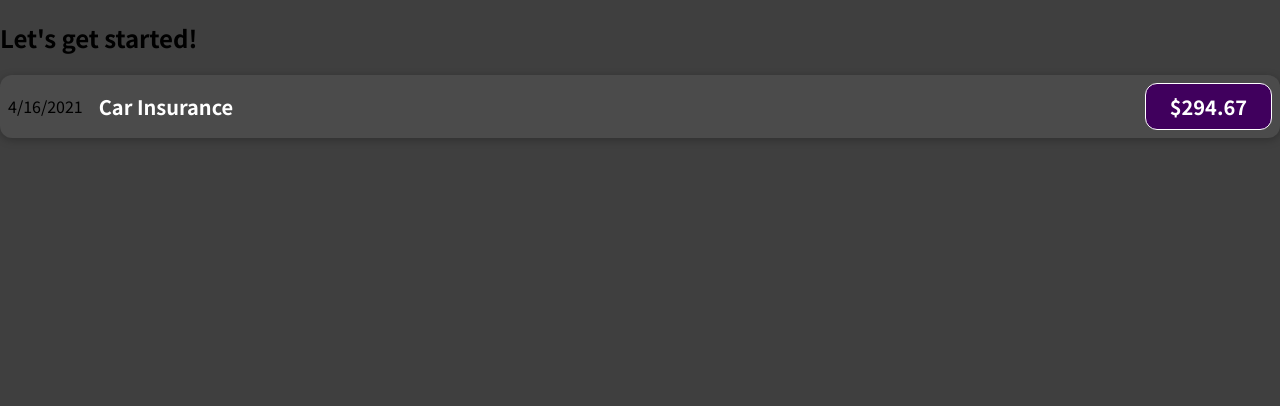
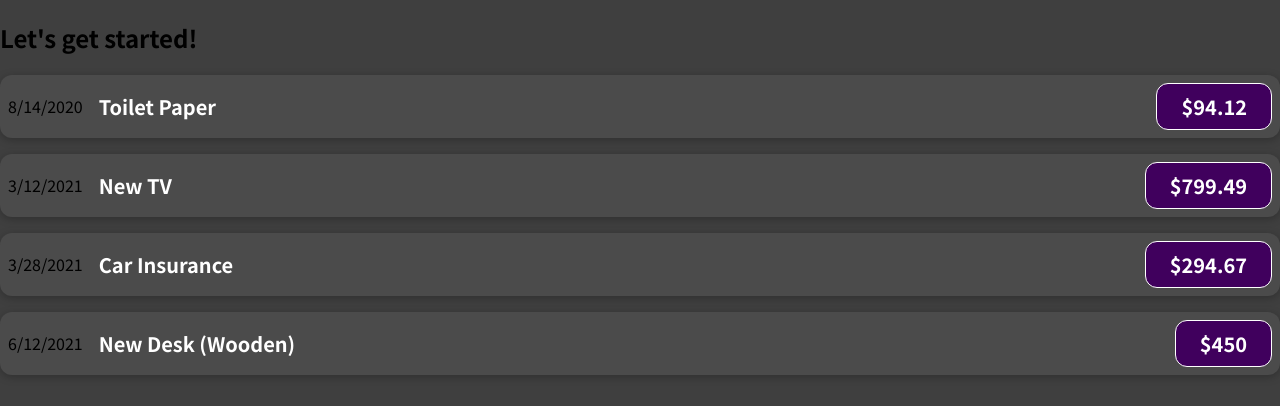
Before and after one commit to elviravaladez/react-repository, a React (Create React App) app: page / in a window 1280 px wide. Shown: the top 406 px of the page. Built offline with nearby package versions, Linux system fonts and the light colour scheme.

Commit message:
update: to pass data via 'props'

```diff
--- a/src/App.js
+++ b/src/App.js
@@ -2,10 +2,55 @@
 import ExpenseItem from "./components/ExpenseItem";
 
 function App(props) {
+    const expenses = [
+        {
+            id: 'e1',
+            title: 'Toilet Paper',
+            amount: 94.12,
+            date: new Date(2020, 7, 14),
+        },
+        {
+            id: 'e2',
+            title: 'New TV',
+            amount: 799.49,
+            date: new Date(2021, 2, 12) },
+        {
+            id: 'e3',
+            title: 'Car Insurance',
+            amount: 294.67,
+            date: new Date(2021, 2, 28),
+        },
+        {
+            id: 'e4',
+            title: 'New Desk (Wooden)',
+            amount: 450,
+            date: new Date(2021, 5, 12),
+        },
+    ];
+
     return (
         <div>
             <h2>Let's get started!</h2>
-            <ExpenseItem/>
+            <ExpenseItem
+                title={expenses[0].title}
+                amount={expenses[0].amount}
+                date={expenses[0].date}
+            />
+            <ExpenseItem
+                title={expenses[1].title}
+                amount={expenses[1].amount}
+                date={expenses[1].date}
+            />
+            <ExpenseItem
+                title={expenses[2].title}
+                amount={expenses[2].amount}
+                date={expenses[2].date}
+            />
+            <ExpenseItem
+                title={expenses[3].title}
+                amount={expenses[3].amount}
+                date={expenses[3].date}
+            />
         </div>
     );
 }
--- a/src/components/ExpenseItem.js
+++ b/src/components/ExpenseItem.js
@@ -1,16 +1,14 @@
 import './ExpenseItem.css';
 
-function ExpenseItem() {
-    const expenseDate = new Date(2021, 3, 16);
-    const expenseTitle = 'Car Insurance';
-    const expenseAmount = 294.67;
-
+function ExpenseItem(props) {
     return (
         <div className="expense-item">
-            <div>{expenseDate.toLocaleDateString()}</div>
+            <div>{props.date.toLocaleDateString()}</div>
             <div className="expense-item__description">
-                <h2>{expenseTitle}</h2>
-                <div className="expense-item__price">${expenseAmount}</div>
+                <h2>{props.title}</h2>
+                <div className="expense-item__price">
+                    ${props.amount}
+                </div>
             </div>
         </div>
     );
```
